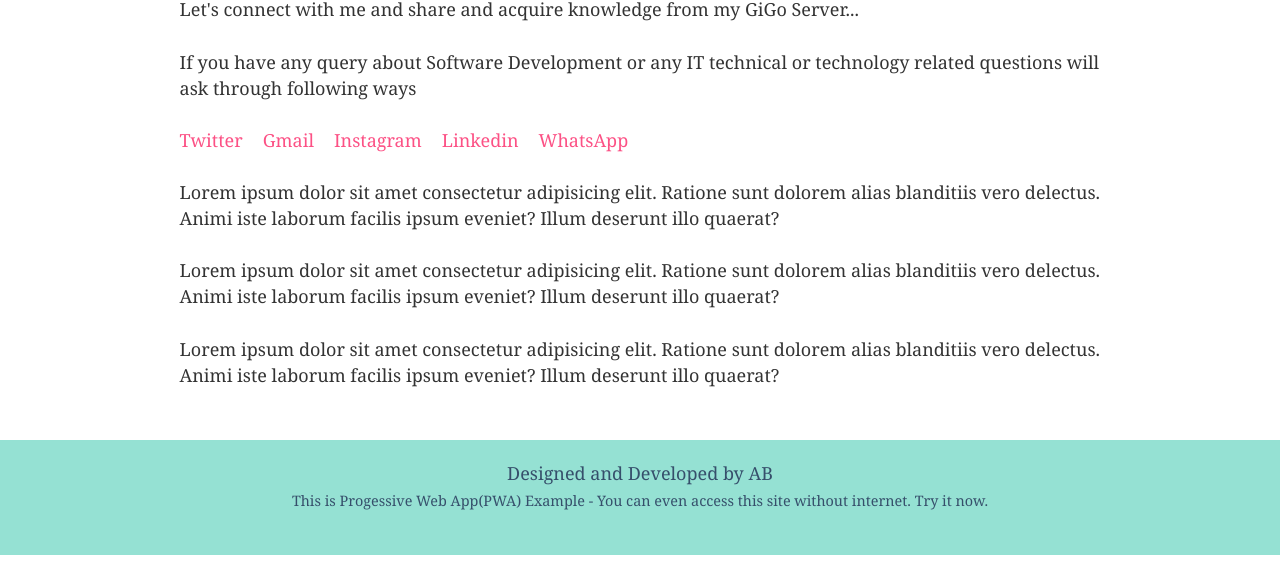
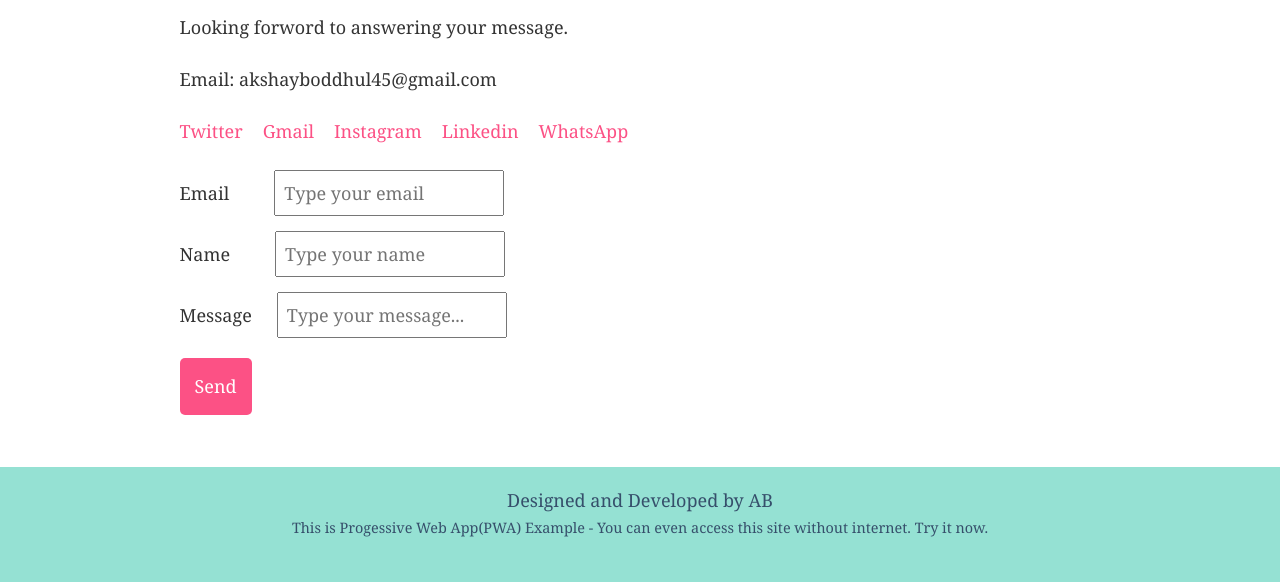
Before and after one commit to akshayboddhul/portfolio-gatsby, a Gatsby site: page /contact in a window 1280 px wide. Shown: the part 229-811 px from the top of the page. Built offline with nearby package versions, Linux system fonts and the light colour scheme; Gatsby itself is replaced by a stand-in of ours.

Commit message:
Changes made in contact and about page

```diff
--- a/src/components/layout.css
+++ b/src/components/layout.css
@@ -120,6 +120,32 @@ optgroup {
 button,
 input {
   overflow: visible;
+}
+input[type='email'] {
+  padding: 8px;
+  width: 25%;
+}
+input[type='text'] {
+  padding: 8px;
+  width: 25%;
+}
+.form-control {
+  margin-left: 45px;
+  margin-bottom: 15px;
+}
+.form-control-msg {
+  margin-left: 25px;
+}
+.btn {
+  margin-top: 20px;
+}
+.btn-submit {
+  border: none;
+  padding: 15px;
+  border-radius: 5px;
+  text-align: center;
+  color: #fff;
+  background-color: #fc5185;
 }
 .btn-download {
   border: none;
--- a/src/pages/blog.js
+++ b/src/pages/blog.js
@@ -7,6 +7,7 @@ const BlogPage = () => (
     <h3>My Blog's</h3>
     <div style={{ color: '#be3737', fontSize: '32px' }}>
       <p>Soon this is ready to launch...</p>
+      <br />
       <p>Stay Updated...</p>
       <br />
       <br />
--- a/src/pages/contact.js
+++ b/src/pages/contact.js
@@ -5,18 +5,12 @@ import { Link } from 'gatsby'
 
 const ContactPage = () => (
   <Layout>
-    <h3>Contact</h3>
+    <h1>Contact</h1>
     <div>
-      <p>
-        Let's connect with me and share and acquire knowledge from my GiGo
-        Server...
-      </p>
+      <p>Looking forword to answering your message.</p>
     </div>
     <div>
-      <p>
-        If you have any query about Software Development or any IT technical or
-        technology related questions will ask through following ways
-      </p>
+      <p>Email: akshayboddhul45@gmail.com</p>
       <p>
         <Link to="#" target="_blank" style={{ paddingRight: '20px' }}>
           Twitter
@@ -35,27 +29,41 @@ const ContactPage = () => (
         </Link>
       </p>
     </div>
-    <div>
-      <p>
-        Lorem ipsum dolor sit amet consectetur adipisicing elit. Ratione sunt
-        dolorem alias blanditiis vero delectus. Animi iste laborum facilis ipsum
-        eveniet? Illum deserunt illo quaerat?{' '}
-      </p>
-    </div>
-    <div>
-      <p>
-        Lorem ipsum dolor sit amet consectetur adipisicing elit. Ratione sunt
-        dolorem alias blanditiis vero delectus. Animi iste laborum facilis ipsum
-        eveniet? Illum deserunt illo quaerat?{' '}
-      </p>
-    </div>
-    <div>
-      <p>
-        Lorem ipsum dolor sit amet consectetur adipisicing elit. Ratione sunt
-        dolorem alias blanditiis vero delectus. Animi iste laborum facilis ipsum
-        eveniet? Illum deserunt illo quaerat?{' '}
-      </p>
-    </div>
+    <form>
+      <div className="form-group">
+        <label htmlFor="email">Email</label>
+        <input
+          type="email"
+          name="email"
+          id="email"
+          placeholder="Type your email"
+          className="form-control"
+          required
+        />
+      </div>
+      <div className="form-group">
+        <label htmlFor="name">Name</label>
+        <input
+          type="text"
+          name="name"
+          id="name"
+          className="form-control"
+          placeholder="Type your name"
+          required
+        />
+      </div>
+      <div className="form-group">
+        <label htmlFor="message">Message</label>
+        <input
+          type="text"
+          name="message"
+          id="message"
+          className="form-control-msg"
+          placeholder="Type your message..."
+        />
+      </div>
+      <button className="btn btn-submit">Send</button>
+    </form>
   </Layout>
 )
 
```
Also changed, not shown: src/pages/about.js (+21 -39 lines).
